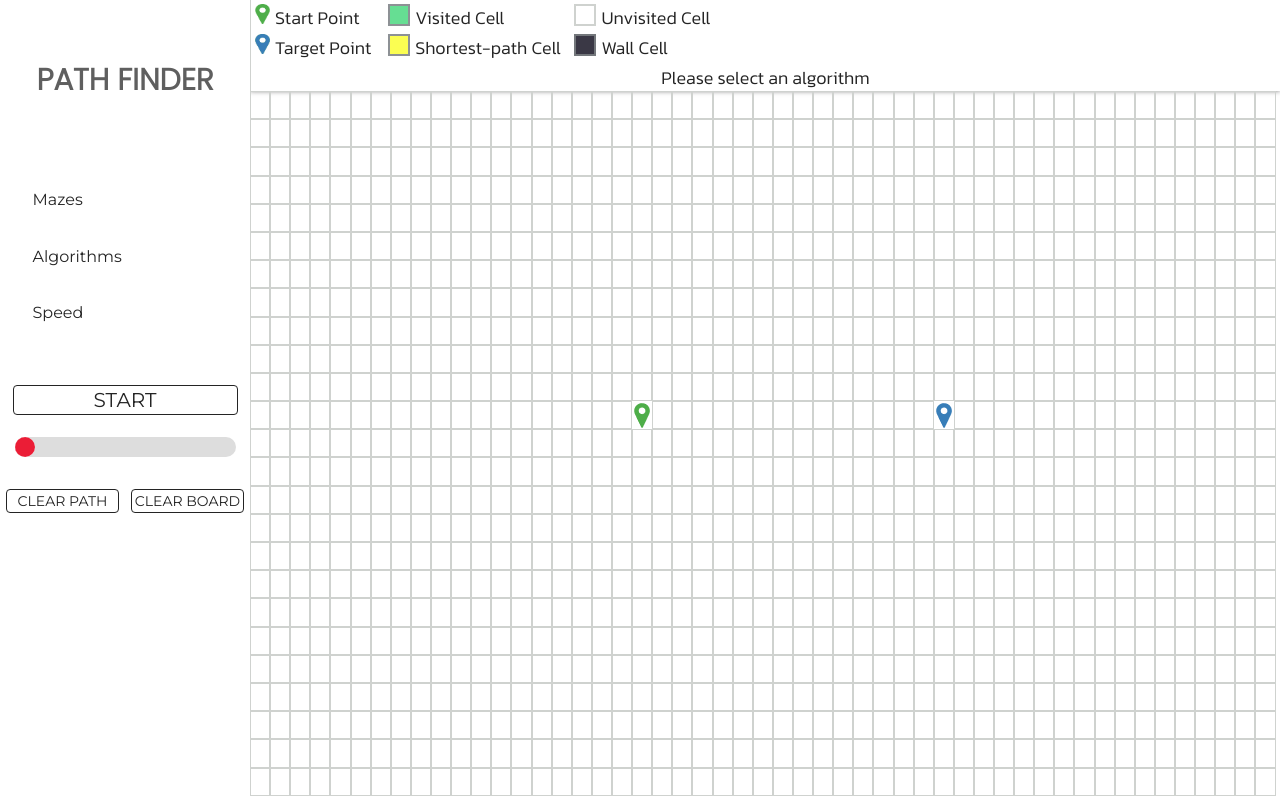
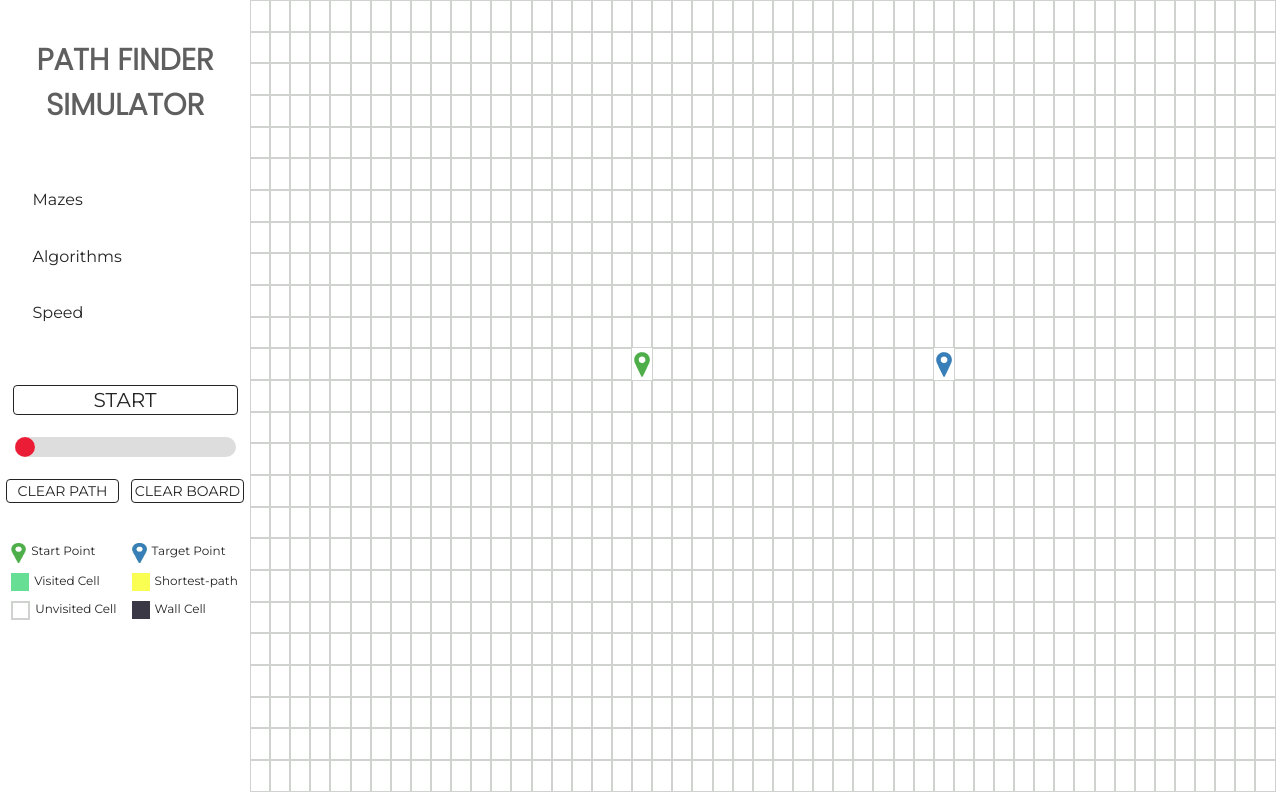
Before and after one commit to ShokhrukhKhuseynov/ShokhrukhKhuseynov.github.io, a website with bundled scripts: page index.html in a window 1280 px wide. Built offline with nearby package versions, Linux system fonts and the light colour scheme.

Commit message:
removed top bar menu

```diff
--- a/index.html
+++ b/index.html
@@ -14,20 +14,22 @@
 </head>
 
 <body>
-    <div id="top-bar">
+    <!-- <div id="top-bar">
         <div id="info-text-container">
             <div> <img src="public/images/info-start.png" />Start Point</div>
             <div><div id="visited-cell"></div>Visited Cell</div>
             <div><div id="unvisited-cell"></div>Unvisited Cell</div>
+            <div>Type: Weighten</div>
             <div><img src="public/images/info-finsih.png" />Target Point</div>
             <div><div id="shortest-path-cell"></div>Shortest-path Cell</div>
             <div><div id="wall-cell"></div>Wall Cell</div>
-
+            <div>Shortest-path: Guaranted</div>
         </div>
+        <div id="algo-description">Breadth First Search explores equally in all directions. On average takes lots of steps to find target</div>
         <p id="algorithm-response">Please select an algorithm</p>
-    </div>
+    </div> -->
     <aside id="side-bar">
-        <h1 id="logo">PATH FINDER</h1>
+        <h1 id="logo">PATH FINDER SIMULATOR</h1>
         <ul class="menu">
             <li class="maze-container"><a>Mazes</a>
                 <ul class="sub-menu" id="maze-sub-menu">
@@ -64,6 +66,14 @@
                 <button class="side-bar-buttons" id="clear-board-btn" type="button">CLEAR BOARD</button>
             </div>
         </div>
+        <div id="info-text-container">
+            <div> <img src="public/images/info-start.png" />Start Point</div>
+            <div><img src="public/images/info-finsih.png" />Target Point</div>
+            <div><div id="visited-cell"></div>Visited Cell</div>
+            <div><div id="shortest-path-cell"></div>Shortest-path</div>
+            <div><div id="unvisited-cell"></div>Unvisited Cell</div>
+            <div><div id="wall-cell"></div>Wall Cell</div>
+        </div>
 
 
     </aside>
--- a/public/css/mystyle.css
+++ b/public/css/mystyle.css
@@ -7,7 +7,7 @@ body {
     grid-template-columns: max-content auto;
     grid-template-rows: max-content auto;
     grid-template-areas:
-        "sd hd"
+        /* "sd hd" */
         "sd md";
 }
 
@@ -20,7 +20,7 @@ body {
     border-left: 1px solid #CFD2CF;
     height: 100%;
     display: grid;
-    justify-items: center;
+    grid-template-columns: max-content max-content;
     background-color: white;
     -moz-box-shadow: 0px 0px 5px #777777;
 -webkit-box-shadow: 0px 0px 5px #777777;
@@ -29,25 +29,26 @@ box-shadow: 0px 0px 5px #777777;
 
 #algorithm-response {
     margin: 0px;
-    font-family: 'Kanit', sans-serif;
+    font-family: 'Montserrat', sans-serif;
     color: rgb(36, 36, 36);
     font-size: 18px;
 }
 
 #info-text-container {
-    margin-top: 4px;
-    width: 100%;
+    margin-left: 3%;
+    margin-top: 40px;
     padding: 0px;
     display: grid;
     height: 60px;
-    grid-template-columns: max-content max-content max-content;
+    grid-template-columns: max-content max-content;
     column-gap: 15px;
+    row-gap: 10px;
 }
 
 #info-text-container>div {
     color: rgb(36, 36, 36);
-    font-family: 'Kanit', sans-serif;
-    font-size: 18px;
+    font-family: 'Montserrat', sans-serif;
+    font-size: 12px;
     margin-left: 3.5%;
     width: max-content;
 }
@@ -63,15 +64,15 @@ box-shadow: 0px 0px 5px #777777;
     margin-right: 5px;
     float: left;
     border: 2px solid #CFD2CF;
-    height: 18px;
-    width: 18px;
+    height: 15px;
+    width: 15px;
 }
 
 #visited-cell {
     margin-right: 5px;
     float: left;
     background-color: #66DE93;
-    border: 2px solid #8d9195;
+    /* border: 2px solid #8d9195; */
     height: 18px;
     width: 18px;
 }
@@ -80,7 +81,7 @@ box-shadow: 0px 0px 5px #777777;
     margin-right: 5px;
     float: left;
     background-color: #fbfe52;
-    border: 2px solid #8d9195;
+    /* border: 2px solid #8d9195; */
     height: 18px;
     width: 18px;
 }
@@ -89,11 +90,16 @@ box-shadow: 0px 0px 5px #777777;
     margin-right: 5px;
     float: left;
     background-color: #3A3845;
-    border: 2px solid #73777B;
+    /* border: 2px solid #73777B; */
     height: 18px;
     width: 18px;
 }
 
+
+#algo-description{
+    width: 350px;
+    margin-left: 40%;
+}
 
 
 
@@ -107,6 +113,7 @@ box-shadow: 0px 0px 5px #777777;
     margin-right: 4px;
     grid-area: md;
     pointer-events: all;
+    height: 99vh;
 }
 
 #table-disabled {
@@ -141,14 +148,13 @@ box-shadow: 0px 0px 5px #777777;
     font-size: 30px;
     color: rgb(95, 95, 95);
     text-align: center;
-    margin-top: 23%;
-    margin-bottom: 0%;
+    margin-top: 15%;
 }
 
 /* ------------------------------------------------------------LIST------------------------------------------------------------------------- */
 
 .menu {
-    margin-top: 35%;
+    margin-top: 25%;
     margin-bottom: 10%;
     display: grid;
     grid-template-columns: 1fr;
@@ -344,7 +350,7 @@ ul li ul:hover {
     margin-left: 5%;
     margin-right: 5%;
     margin-top: 20px;
-    margin-bottom: 20px;
+    margin-bottom: 10px;
 }
 
 #slider {
@@ -446,8 +452,10 @@ ul li ul:hover {
 }
 
 @keyframes wallNodeAnimation {
-    from{transform: translate(0px,20%);}
-    to{ transform: translate(0px,0%);}
+    from{transform: translate(0px,30%);
+    opacity: 0.5;}
+    to{ transform: translate(0px,0%);
+    opacity: 1;}
 }
 
 .unvisited {
```
